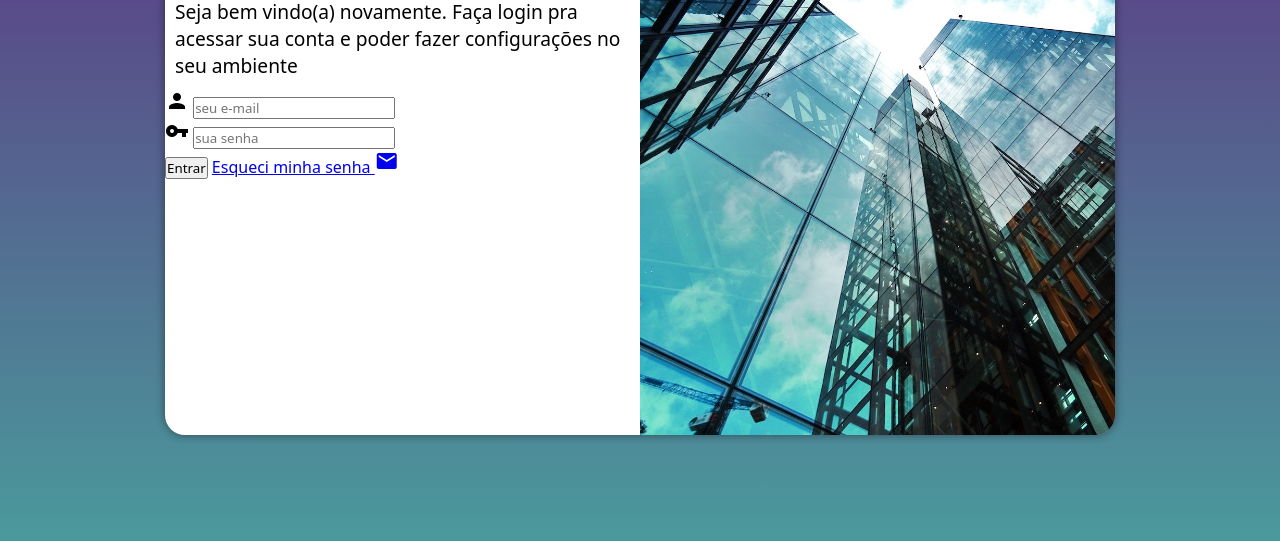
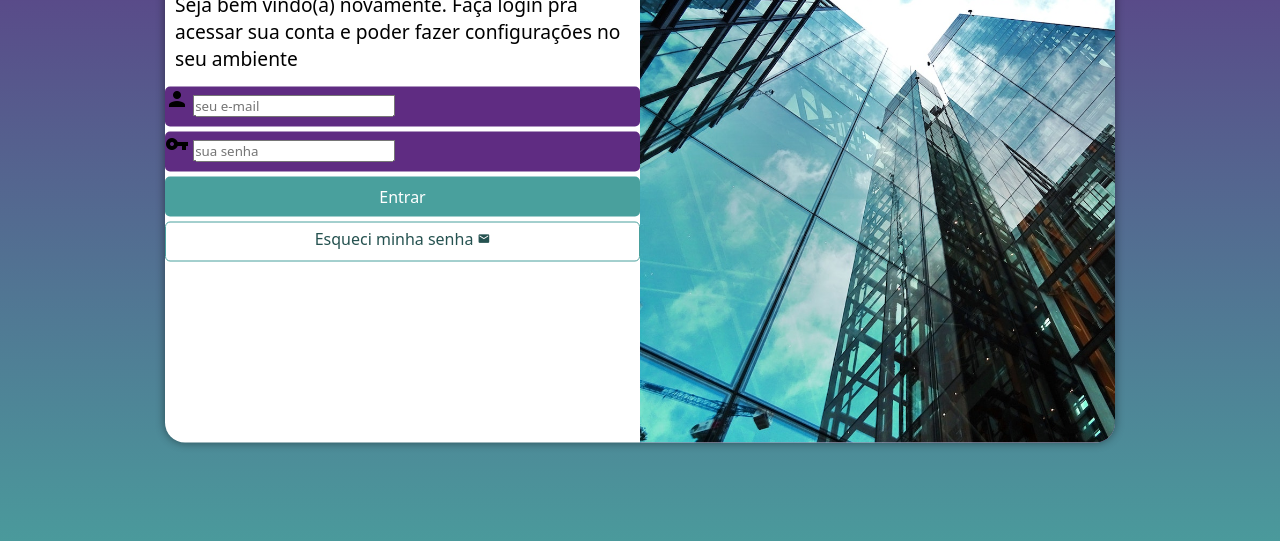
Before and after one commit to programadorgleisson/Tela-de-login-responsivo, a plain HTML site: page index.html in a window 1280 px wide. Shown: the part 215-756 px from the top of the page. Drawn offline with Linux system fonts and the light colour scheme.

Commit message:
formatando o formulario

```diff
--- a/estilos/mobile-first.css
+++ b/estilos/mobile-first.css
@@ -41,7 +41,7 @@ section#login { /* parte do login */
 
     background-color: white;
     width: 250px;
-    height: 500px;
+    height: 515px;
     border-radius: 20px;
     box-shadow: 0px 0px 10px rgba(0, 0, 0, 0.450);
 }
@@ -68,3 +68,66 @@ div#formulario > p {
     font-size: 0.8em;
     padding: 10px;
 }
+
+
+/* login e senha */
+form > div.campo {
+    display: block;
+    background-color: #5f2c82;
+    width: 100%;
+    height: 40px;
+    border-radius: 5px;
+    margin: 5px 0px;
+}
+
+
+
+
+/* BOTÃO DE ENTRAR */
+form > input[type=submit] {
+    display: block;
+    font-size: 1em;
+    width: 100%;
+    height: 40px;
+    margin-top: 5px;
+    background-color: #49a09d;
+    color: white;
+    border: none;
+    border-radius: 5px;
+    cursor: pointer; /* mouse vira uma mão quando passado pelo botão */
+}
+
+form > input[type=submit]:hover {
+    background-color: #255250;
+    text-decoration: underline;
+}
+
+
+/* BOTÃO ESQUECEU SENHA */
+form > a.botao {
+    display: block;
+    text-align: center;
+    font-size: 1em;
+    width: 100%;
+    height: 40px;
+    color: #255250;
+    text-decoration: none;
+    border: 1px solid #49a09d;
+    border-radius: 5px;
+    margin-top: 5px;
+    padding-top: 5px;
+    background-color: white;
+
+}
+
+
+form > a.botao:hover {
+    background-color: #255250;
+    color: white;
+    text-decoration: underline;
+}
+
+
+form > a.botao > span {
+    font-size: 0.8em;
+}
--- a/index.html
+++ b/index.html
@@ -50,7 +50,7 @@
                     <!--BOTÕES-->
                     <input type="submit" value="Entrar">
 
-                    <a href="#">
+                    <a href="#" class="botao">
                         Esqueci minha senha <span class="material-icons">mail</span>
                     </a>
                 </form>
```
